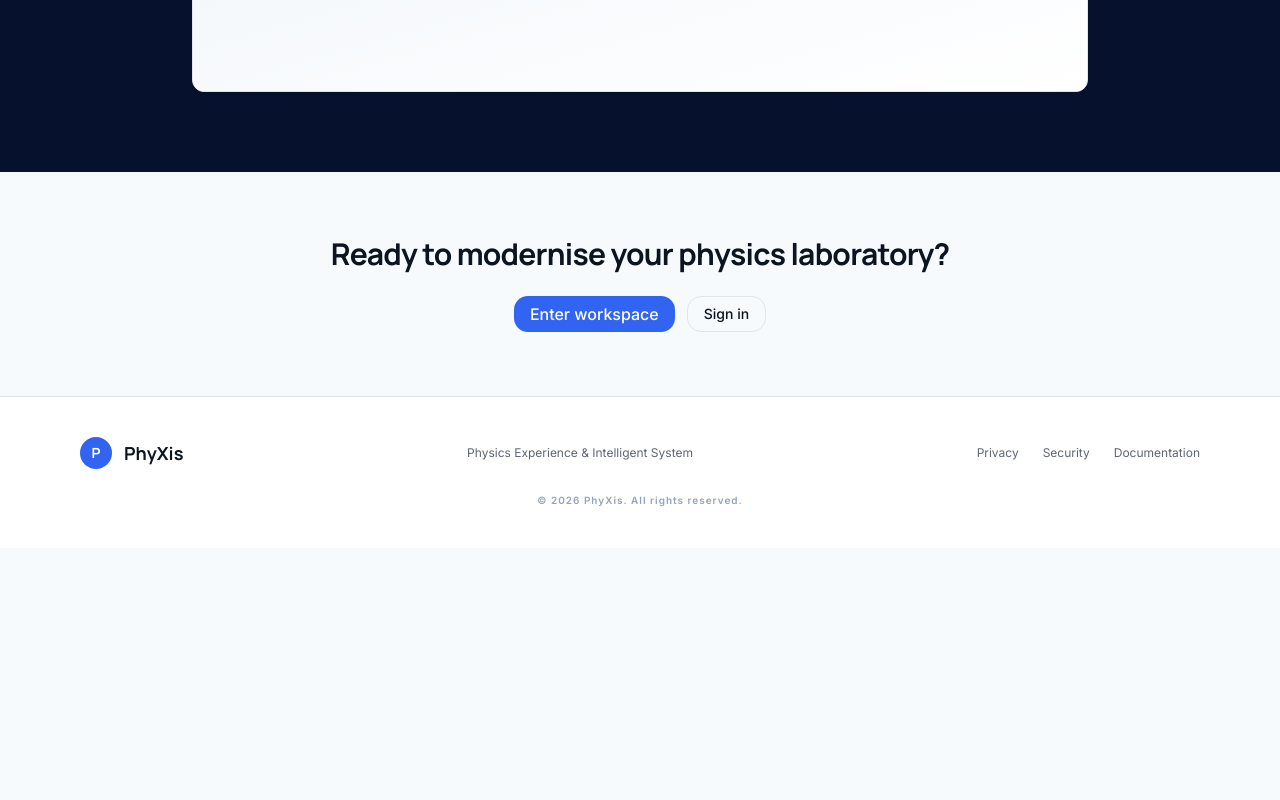
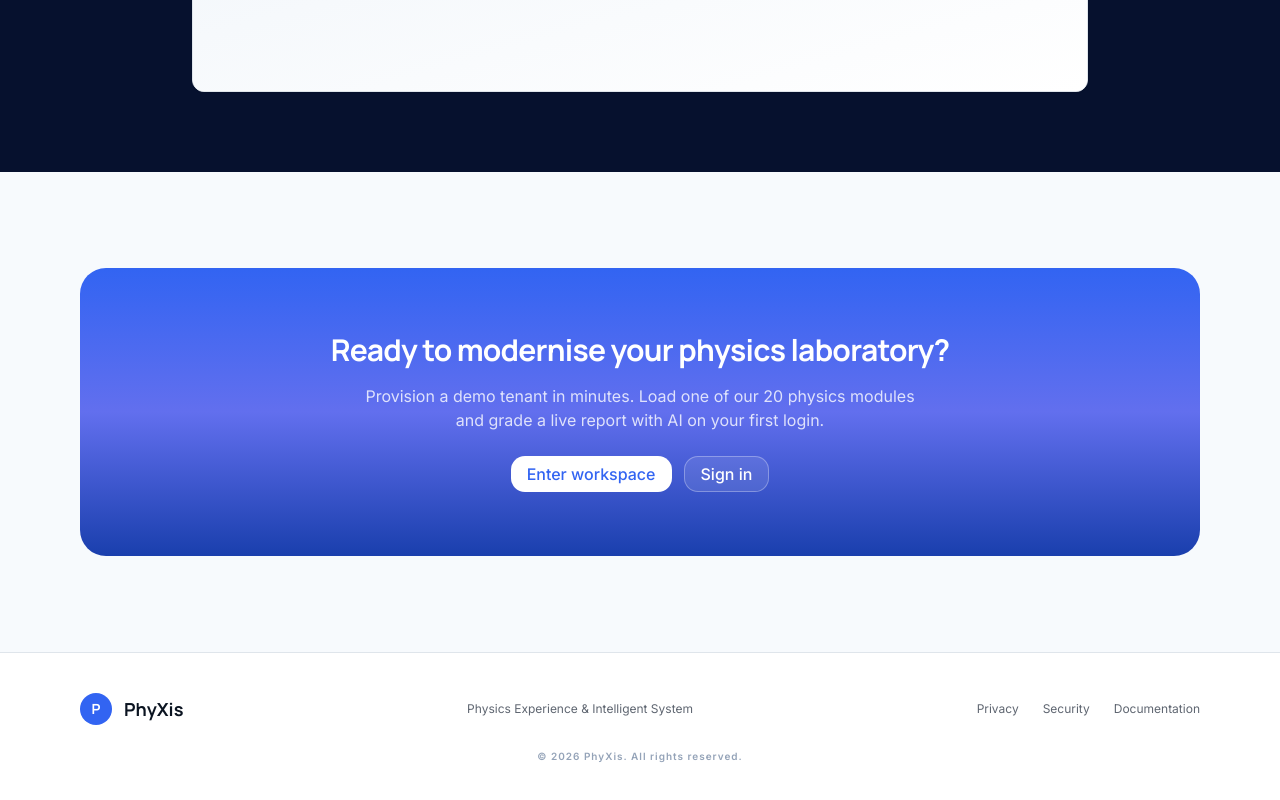
Before and after one commit to kemal-faza/phyxis, a Next.js app: page / in a window 1280 px wide. Shown: the part 2652-3452 px from the top of the page. Before the commit the page ends 3200 px from the top, so only its background shows below. Built offline with nearby package versions, Linux system fonts and the light colour scheme.

Commit message:
feat: rebuild CTA section with gradient background

```diff
--- a/features/landing/components/CTASection.tsx
+++ b/features/landing/components/CTASection.tsx
@@ -1,17 +1,23 @@
 import { Button } from '@/components/ui/Button'
+import { LandingContainer } from '@/features/landing/components/LandingContainer'
 
 export function CTASection() {
   return (
-    <section className="bg-background py-16">
-      <div className="mx-auto max-w-4xl px-4 text-center">
-        <h2 className="font-heading text-headline-lg text-foreground">
-          Ready to modernise your physics laboratory?
-        </h2>
-        <div className="mt-6 flex flex-wrap justify-center gap-3">
-          <Button href="/login">Enter workspace</Button>
-          <Button variant="outline" href="/login">Sign in</Button>
+    <section className="bg-background py-16 md:py-24">
+      <LandingContainer>
+        <div className="relative overflow-hidden rounded-[26px] bg-gradient-to-b from-primary via-purple to-[#1a3fad] px-6 py-14 text-center md:px-12 md:py-16">
+          <h2 className="font-heading text-headline-lg font-bold text-white">
+            Ready to modernise your physics laboratory?
+          </h2>
+          <p className="mx-auto mt-4 max-w-xl text-white/80">
+            Provision a demo tenant in minutes. Load one of our 20 physics modules and grade a live report with AI on your first login.
+          </p>
+          <div className="mt-6 flex flex-wrap justify-center gap-3">
+            <Button className="bg-white text-primary hover:bg-white/90" href="/login">Enter workspace</Button>
+            <Button variant="outline" className="border-white/30 bg-white/10 text-white hover:bg-white/20" href="/login">Sign in</Button>
+          </div>
         </div>
-      </div>
+      </LandingContainer>
     </section>
   )
 }
```
Also changed, not shown: 1 other file (tests, documents, lock files or other folders).
